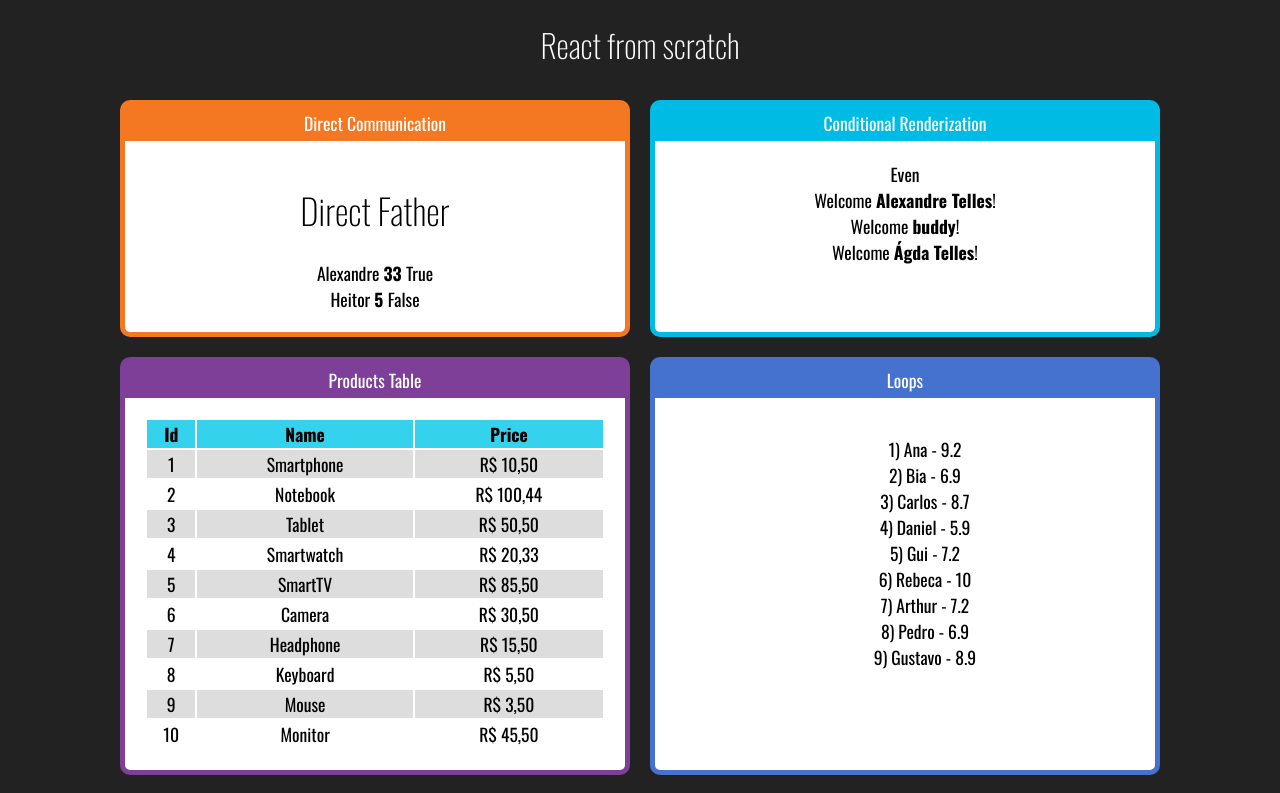
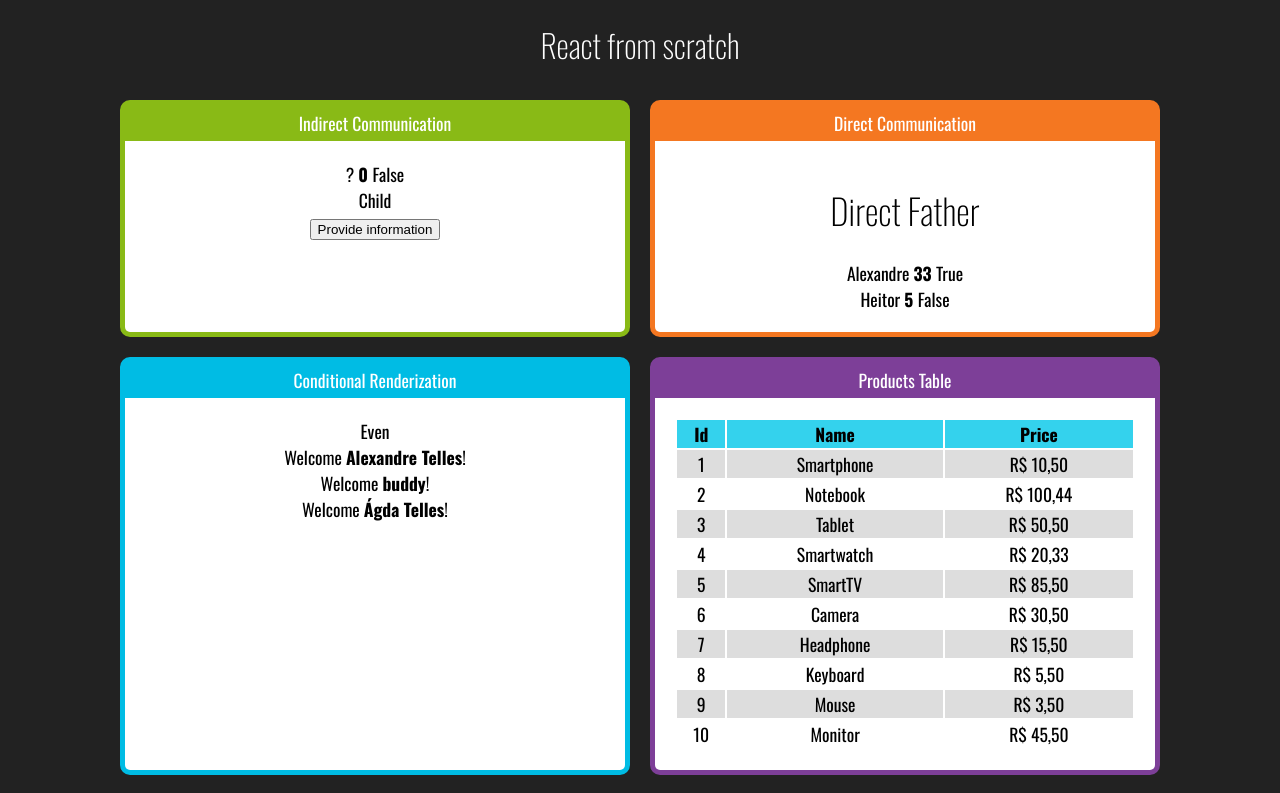
Before and after one commit to alentr/react-course, a React (Create React App) app in the folder fundamentos-react/: page / in a window 1280 px wide. Shown: the top 793 px of the page. Built offline with nearby package versions, Linux system fonts and the light colour scheme.

Commit message:
indirect communication child to father

```diff
--- a/fundamentos-react/src/App.jsx
+++ b/fundamentos-react/src/App.jsx
@@ -13,12 +13,16 @@ import ProductsTable from './components/loop/ProductsTable';
 import EvenOrOdd from './components/conditional/EvenOrOdd';
 import UserInfo from './components/conditional/UserInfo';
 import DirectFather from './components/communication/DirectFather';
+import IndirectFather from './components/communication/InderectFather';
 
 const App = (props) => {
     return (
         <div className="App">
             <h1>React from scratch</h1>
             <div className="Cards">
+                <Card title="Indirect Communication" color="#89ba16">
+                    <IndirectFather/>
+                </Card>
                 <Card title="Direct Communication" color="#f47721">
                     <DirectFather/>
                 </Card>
--- /dev/null
+++ b/fundamentos-react/src/components/communication/InderectFather.jsx
@@ -0,0 +1,26 @@
+import IndirectChild from "./IndirectChild";
+
+const IndirectFather = (props) => {
+    let name = '?'
+    let age = 0
+    let bool = false
+
+    function provideInformation(name, age, bool) {
+        name = name
+        age = age
+        bool = bool
+    }
+
+    return (
+        <div>
+            <div>
+                <span>{name} </span>
+                <span><strong>{age} </strong></span>
+                <span>{bool ? 'True' : 'False'}</span>
+            </div>
+            <IndirectChild custonPropWhenClick={provideInformation}></IndirectChild>
+        </div>
+    );
+}
+
+export default IndirectFather;
--- /dev/null
+++ b/fundamentos-react/src/components/communication/IndirectChild.jsx
@@ -0,0 +1,14 @@
+
+const IndirectChild = props => {
+    const { custonPropWhenClick } = props;
+    return (
+        <div>
+            <div>Child</div>
+            <button onClick={_ => { custonPropWhenClick('Alexandre Telles', 30, true); }}>
+                Provide information
+            </button>
+        </div>
+    )
+}
+
+export default IndirectChild;
```
